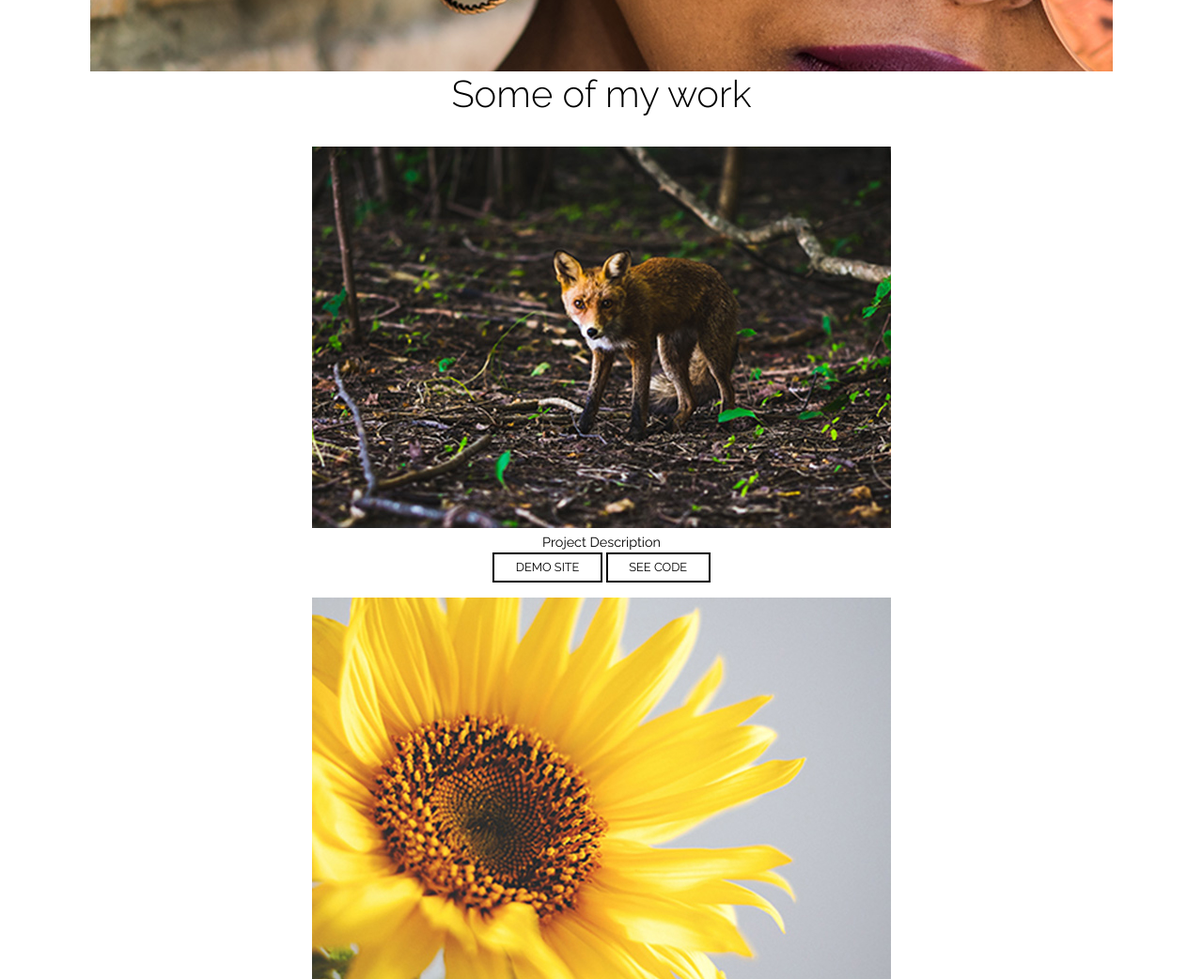
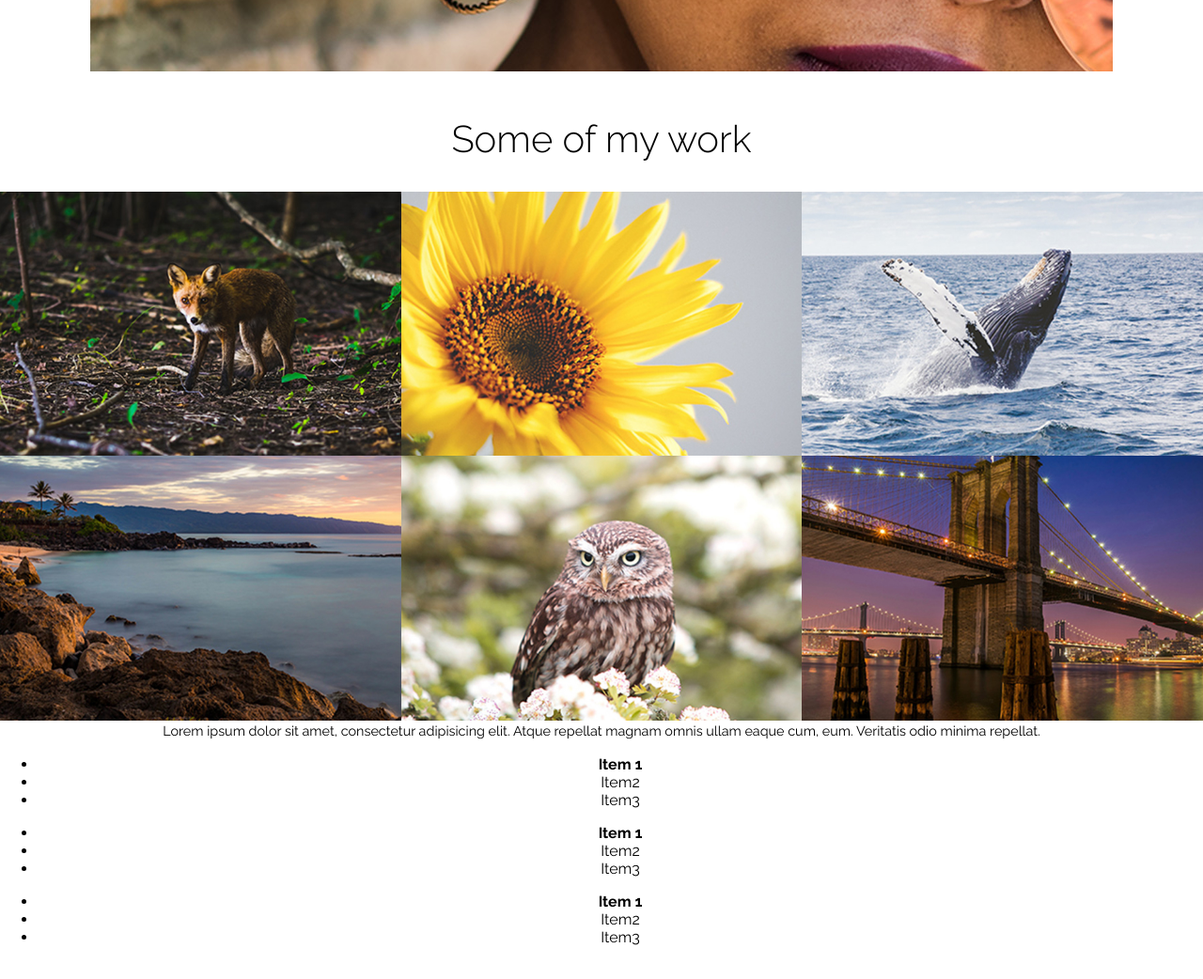
Before and after one commit to mava1412/mava1412.github.io, a website: page index.html in a window 1280 px wide. Shown: the part 1140-2182 px from the top of the page at 94% size. Drawn offline with nearby package versions, Linux system fonts and the light colour scheme.

Commit message:
Added responsive portfolio section

```diff
--- a/css/style.css
+++ b/css/style.css
@@ -2,6 +2,7 @@
 
 * {
 	box-sizing: border-box;
+	transition: all ease-in-out 250ms;
 }
 
 body {
@@ -72,9 +73,16 @@ p:last-of-type {
 	font-size: 1.5rem;
 	text-decoration: none;
 	text-transform: uppercase;
-	border-width: 2px;
+	border-width: 1px;
 	border-style: solid;
 	padding: .5em 1.75em;
+}
+
+@media (min-width: 960px) {
+	.button {
+		font-size: 1.5rem;
+		color: #fff;
+	}
 }
 
 .button-accent {
@@ -90,14 +98,11 @@ p:last-of-type {
 
 .button-small {
 	color: black;
-	font-size: .8em;
+	font-size: .6em;
+	color: #fff;
 }
 
-@media (max-width: 960px) {
-	.button {
-		font-size: 1.5rem;
-	}
-}
+
 
 
 /* nav bar */
@@ -226,3 +231,60 @@ section.home-hero {
 		transform: translateX(0);
 	}
 }
+
+
+/* portfolio section */
+
+.portfolio {
+	margin: 3em 0;
+}
+
+.port-item {
+	/* this lets overlap any other item on top of the image */
+	margin: 0;
+	position: relative;
+}
+
+.port-item img {
+	display: block;
+}
+
+.port-desc {
+	/* these 2 properties let the description be on top of the image */
+	position: absolute;
+	z-index: 100;
+	bottom: 0em;
+	/* making left and right zero, centers the item */
+	left: 0em;
+	right: 0em;
+	color: #fff;
+	/* this makes the background transparent */
+	background: rgba(0,0,0,.5);
+	padding-bottom: 1em;
+}
+
+.port-desc p {
+	margin: 1em;
+}
+
+@media (min-width: 592px) {
+	.port-item {
+		width: 50%;
+		float: left;
+	}
+
+	@media (min-width: 960px) {
+		.port-item {
+			width: 33.3333334%;
+			overflow: hidden;
+		}
+
+		.port-desc {
+			transform: translateY(150%);
+		}
+
+		.port-item:hover .port-desc {
+			transform: translateY(0%);
+		}
+
+}
```
